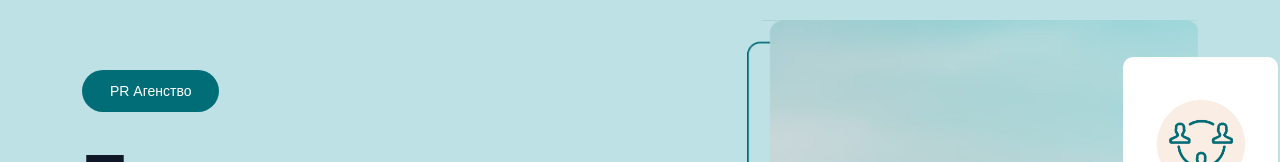
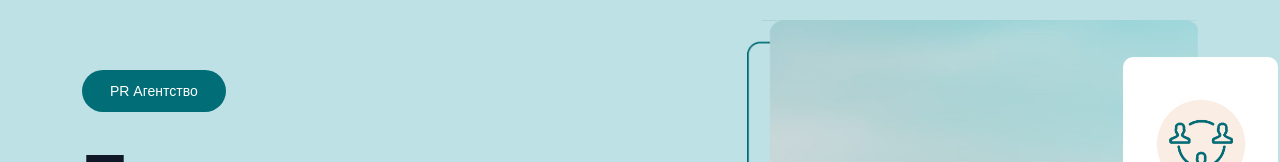
Before and after one commit to olegchursin/hittpr-new, a Next.js app: page / in a window 1280 px wide. Shown: the part 156-318 px from the top of the page. Built offline with nearby package versions, Linux system fonts and the light colour scheme; a web font is replaced by a local one.

Commit message:
feat: create Badge component

```diff
--- /dev/null
+++ b/components/elements/Badge.tsx
@@ -0,0 +1,11 @@
+import { FC } from 'react';
+
+interface BadgeProps {
+  readonly text: string;
+}
+
+const Badge: FC<BadgeProps> = ({ text }) => {
+  return <span className="tag-1 bg-green-900">{text}</span>;
+};
+
+export default Badge;
--- a/components/elements/Hero.tsx
+++ b/components/elements/Hero.tsx
@@ -1,3 +1,4 @@
+import Badge from './Badge';
 import Link from 'next/link';
 
 const Hero = () => {
@@ -7,7 +8,7 @@ const Hero = () => {
         <div className="container">
           <div className="row">
             <div className="col-lg-7 mt-50">
-              <span className="tag-1 bg-green-900">PR Агенство</span>
+              <Badge text="PR Агентство" />
               <h1 className="text-display-3 mt-30">
                 Продвижение бизнеса в новых условиях
               </h1>
```
